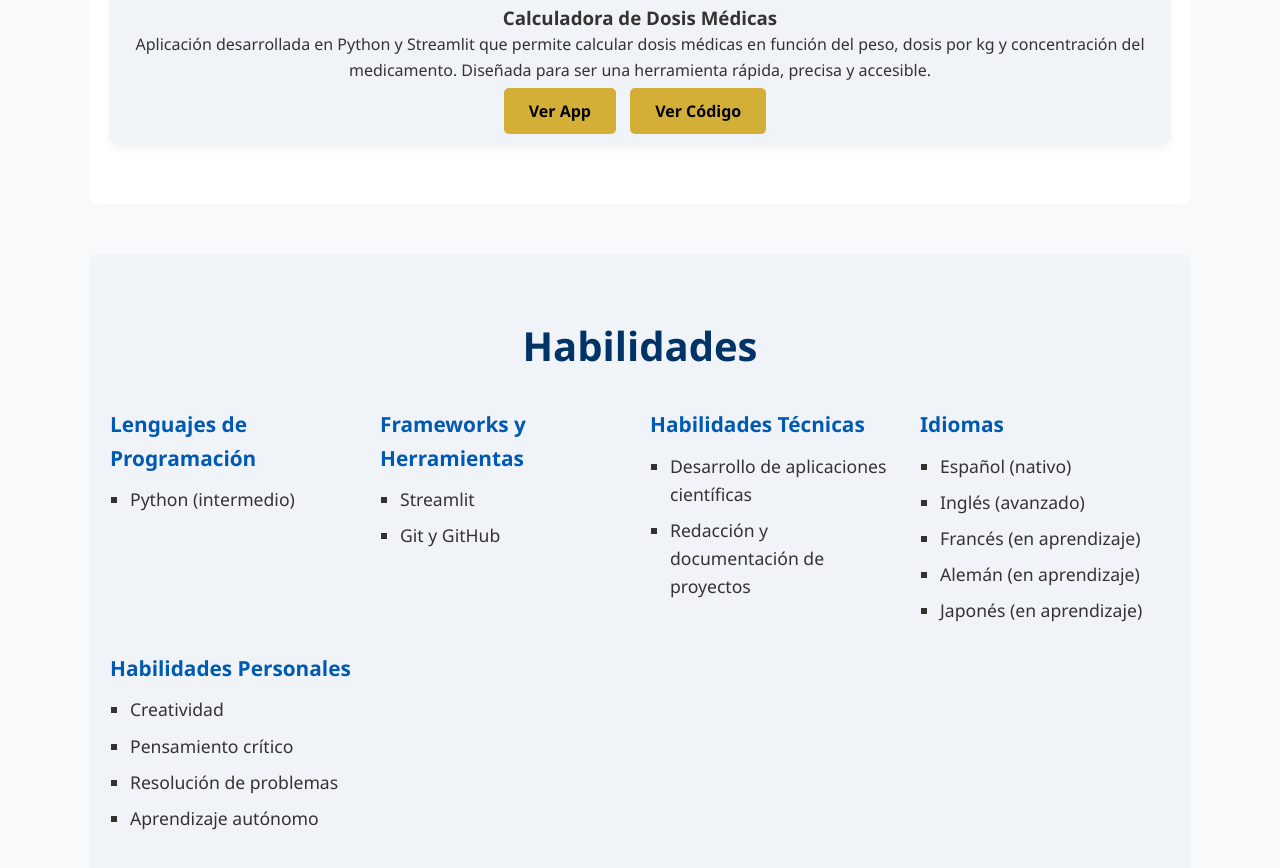
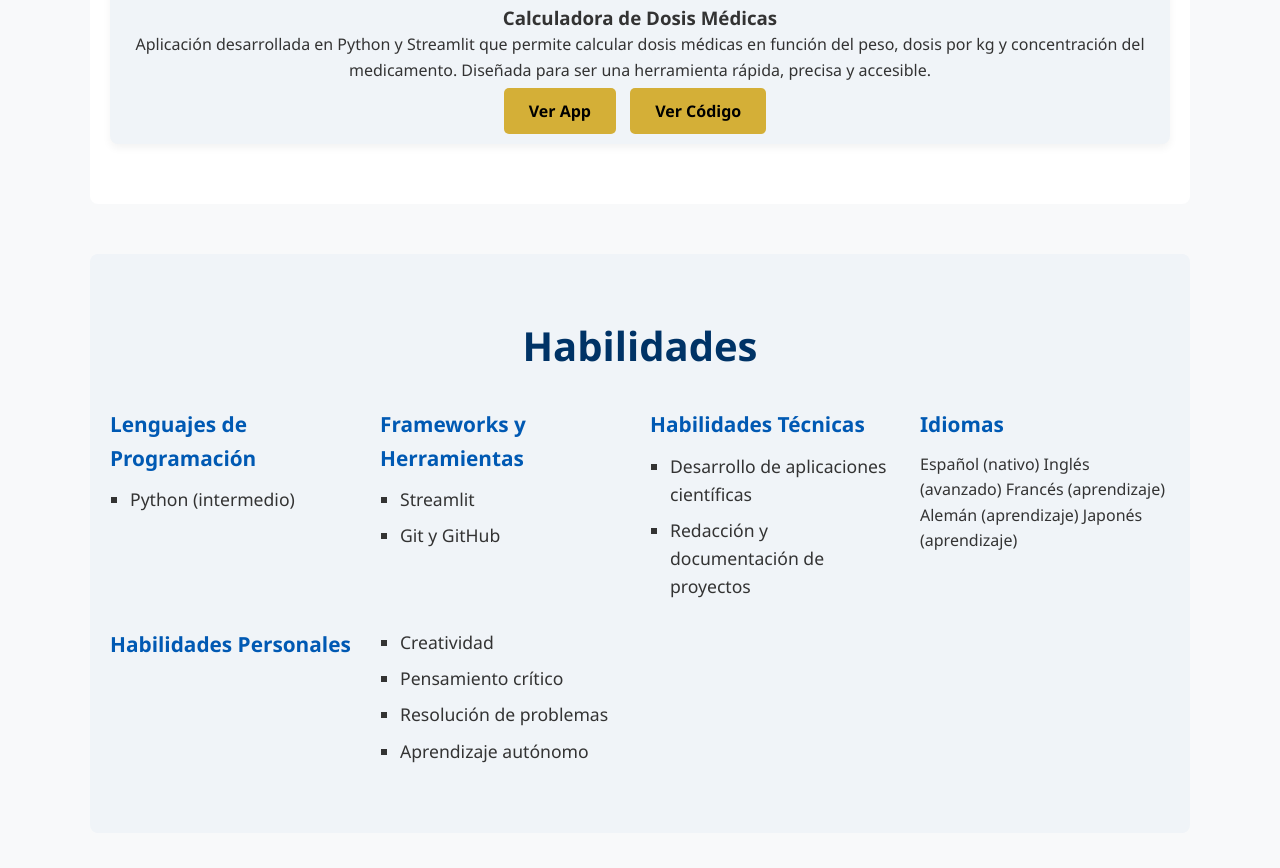
Before and after one commit to juda23-tech/portafolio-juda23-tech, a plain HTML site: page index.html in a window 1280 px wide. Shown: the part 1004-1872 px from the top of the page. Drawn offline with Linux system fonts and the light colour scheme; files whose address does not match are found by name.

Commit message:
Upda index.html

```diff
--- a/index.html
+++ b/index.html
@@ -61,17 +61,16 @@
                 <li>Redacción y documentación de proyectos</li>
             </ul>
         </div>
-        <div>
-            <h3>Idiomas</h3>
-            <ul>
-                <li>Español (nativo)</li>
-                <li>Inglés (avanzado)</li>
-                <li>Francés (en aprendizaje)</li>
-                <li>Alemán (en aprendizaje)</li>
-                <li>Japonés (en aprendizaje)</li>
-            </ul>
-        </div>
-        <div>
+       <div>
+    <h3>Idiomas</h3>
+    <div class="chips">
+        <span class="chip">Español (nativo)</span>
+        <span class="chip">Inglés (avanzado)</span>
+        <span class="chip">Francés (aprendizaje)</span>
+        <span class="chip">Alemán (aprendizaje)</span>
+        <span class="chip">Japonés (aprendizaje)</span>
+    </div>
+</div>
             <h3>Habilidades Personales</h3>
             <ul>
                 <li>Creatividad</li>
```
